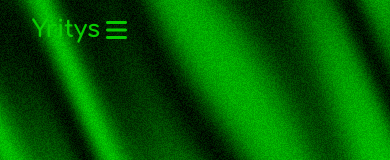
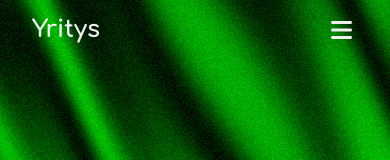
Before and after one commit to Eemi00/yritys, a React (Vite) app: page / in a window 390 px wide. Shown: the top 160 px of the page. Built offline with nearby package versions, Linux system fonts and the light colour scheme; a web font is replaced by a local one.

Commit message:
Bugi fixejä navbariin

```diff
--- a/src/styles/Navbar.css
+++ b/src/styles/Navbar.css
@@ -6,6 +6,8 @@
     background-color: transparent;
     position: fixed;
     top: 0;
+    right: 0;
+    left: 0;
     z-index: 1000;
 }
 
@@ -15,7 +17,7 @@
     gap: 0.5rem;
     font-size: 1.5rem;
     font-weight: bold;
-    color: var(--accent);
+    color: var(--silver);
 }
 
 .navbar-links {
@@ -26,7 +28,7 @@
 
 .navbar-links a {
     font-weight: 500;
-    color: var(--accent);
+    color: var(--silver);
     padding: 0.5rem 1rem;
     border-radius: 6px;
     transition: background 0.3s ease, color 0.3s ease;
@@ -34,8 +36,8 @@
 }
 
 .navbar-links a:hover {
-    background: var(--accent);
-    color: #fff;
+    background: var(--silver);
+    color: var(--black);
 }
 
 .menu-toggle {
@@ -43,7 +45,7 @@
     background: none;
     border: none;
     font-size: 1.5rem;
-    color: var(--accent);
+    color: var(--silver);
     cursor: pointer;
     z-index: 1000;
 }
@@ -71,11 +73,12 @@
         top: 0;
         right: 0;
         height: 100vh;
-        width: 70%;
-        background: var(--bg);
+        width: 60%;
+        background: var(--black);
         flex-direction: column;
         align-items: flex-start;
         padding: 4rem 2rem;
+        margin: 0;
         gap: 1.5rem;
         transform: translateX(100%);
         opacity: 0;
@@ -86,6 +89,7 @@
     .navbar-links.show {
         transform: translateX(0);
         opacity: 1;
+        margin: 0;
     }
 
     .navbar-links a {
```
